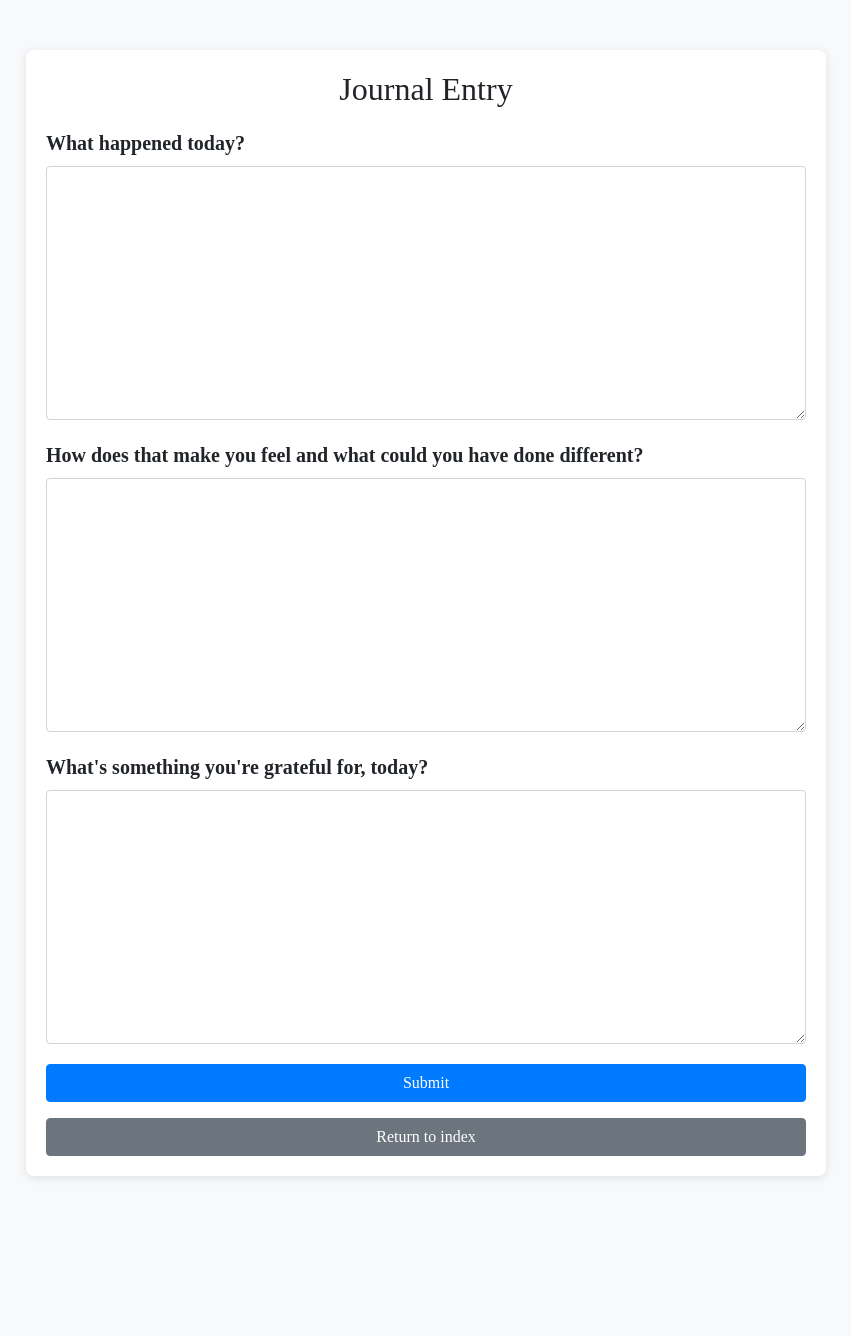
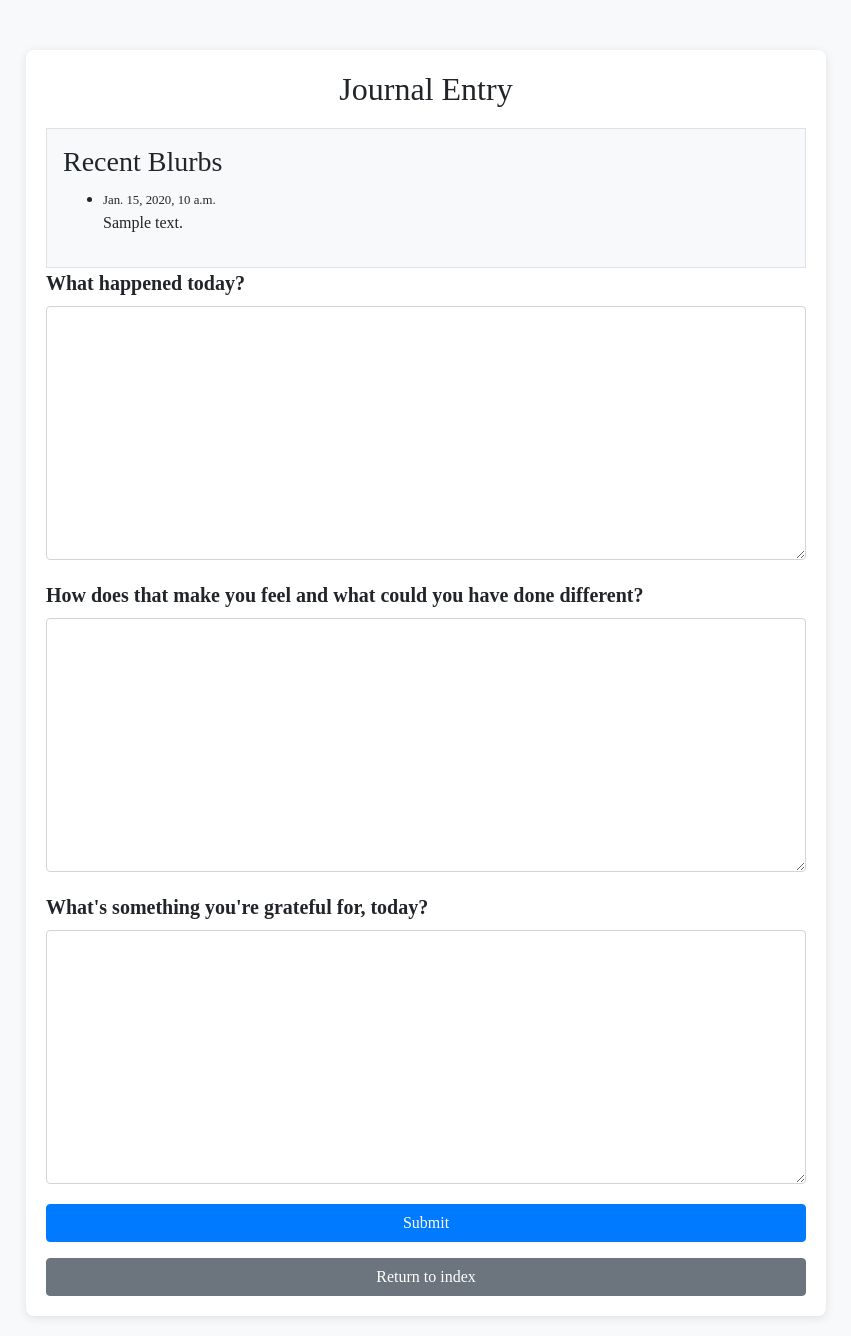
Before and after one commit to ChrisFischer-MTA/Journaling-Application, a Django app: template journal_project/journalmain/templates/journal_submit.html in a window 1280 px wide. Shown: the top 1336 px of the page, without its empty margins (214-1065 px from the left). Before the commit the page ends 1178 px from the top, so only its background shows below. Run offline with Django 3.2, Linux system fonts and the light colour scheme; the template is opened without the code that fills it: values that come from a table or form of the project are taken from there, others are empty; tables that the repository leaves empty hold one stand-in row (values such as "Sample post"); some libraries are stand-ins or nearby versions.

Commit message:
blurbs now show when submitting a journal, fixed a bug with gratitude not working

```diff
--- a/journal_project/journalmain/templates/journal_submit.html
+++ b/journal_project/journalmain/templates/journal_submit.html
@@ -43,6 +43,19 @@
 
 <div class="journal-container">
     <h2>Journal Entry</h2>
+    {% if blurbs %}
+        <div class="blurbs-container bg-light border p-3" style="background-color: #F5F5DC; margin-top: 20px;">
+            <h3>Recent Blurbs</h3>
+            <ul>
+                {% for blurb in blurbs %}
+                    <li>
+                        <small>{{ blurb.created_at }}</small>
+                        <p>{{ blurb.blurb_text }}</p>
+                    </li>
+                {% endfor %}
+            </ul>
+        </div>
+    {% endif %}
     <form method="POST" action="{% url 'journal_create' %}">
         {% csrf_token %}
         <div class="form-group">
@@ -50,8 +63,8 @@
             <textarea class="form-control" id="content" name="content" rows="10" required></textarea>
         </div>
         <div class="form-group">
-            <label for="mood">How does that make you feel and what could you have done different?</label>
-            <textarea class="form-control" id="mood" name="mood" rows="10"></textarea>
+            <label for="reflections">How does that make you feel and what could you have done different?</label>
+            <textarea class="form-control" id="reflections" name="reflections" rows="10"></textarea>
         </div>
         <div class="form-group">
             <label for="gratitude">What's something you're grateful for, today?</label>
@@ -60,9 +73,9 @@
         <button type="submit" class="btn btn-primary submit-btn">Submit</button>
         <p></p>
         <a href="{% url 'journals' %}" class="btn btn-secondary submit-btn">Return to index</a>
-
     </form>
 </div>
+
 
 <script src="https://code.jquery.com/jquery-3.5.1.slim.min.js"></script>
 <script src="https://cdn.jsdelivr.net/npm/@popperjs/core@2.9.2/dist/umd/popper.min.js"></script>
```
Also changed, not shown: journal_project/journalmain/views.py (+11 -2 lines).
